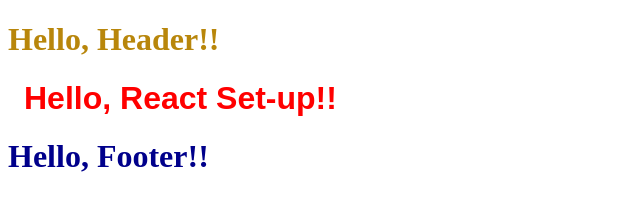
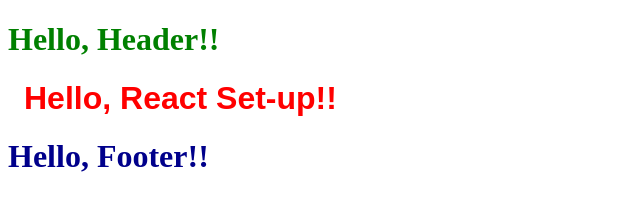
Before and after one commit to shubh3695/My-React-Starter, a React app: page / in a window 1280 px wide. Shown: the whole page, without its empty margins (0-640 px from the left). Built offline with nearby package versions, Linux system fonts and the light colour scheme.

```diff
--- a/package.json
+++ b/package.json
@@ -4,7 +4,7 @@
   "description": "",
   "private": true,
   "scripts": {
-    "start": "concurrently \"npm run dev-build\" && \"npm run serve\"",
+    "start": "concurrently \"npm run dev-build\"  \"npm run serve\"",
     "dev-build": "webpack -w --mode development",
     "serve": "http-server ./dist -c-1 -s -o -p4200",
     "build": "webpack --mode production"
--- a/src/components/header/header.component.scss
+++ b/src/components/header/header.component.scss
@@ -1,5 +1,5 @@
 .header-container {
     h1 {
-      color: darkgoldenrod;
+      color: green;
     }
   }
```
